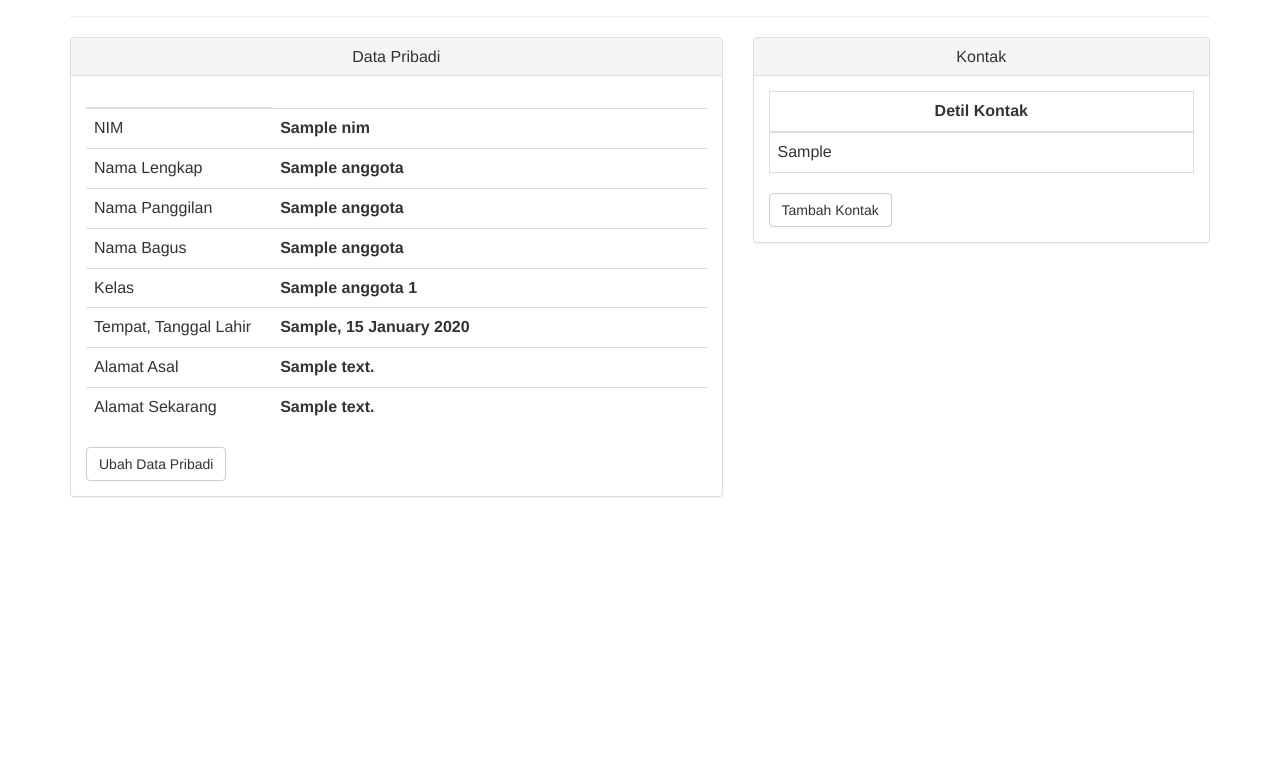
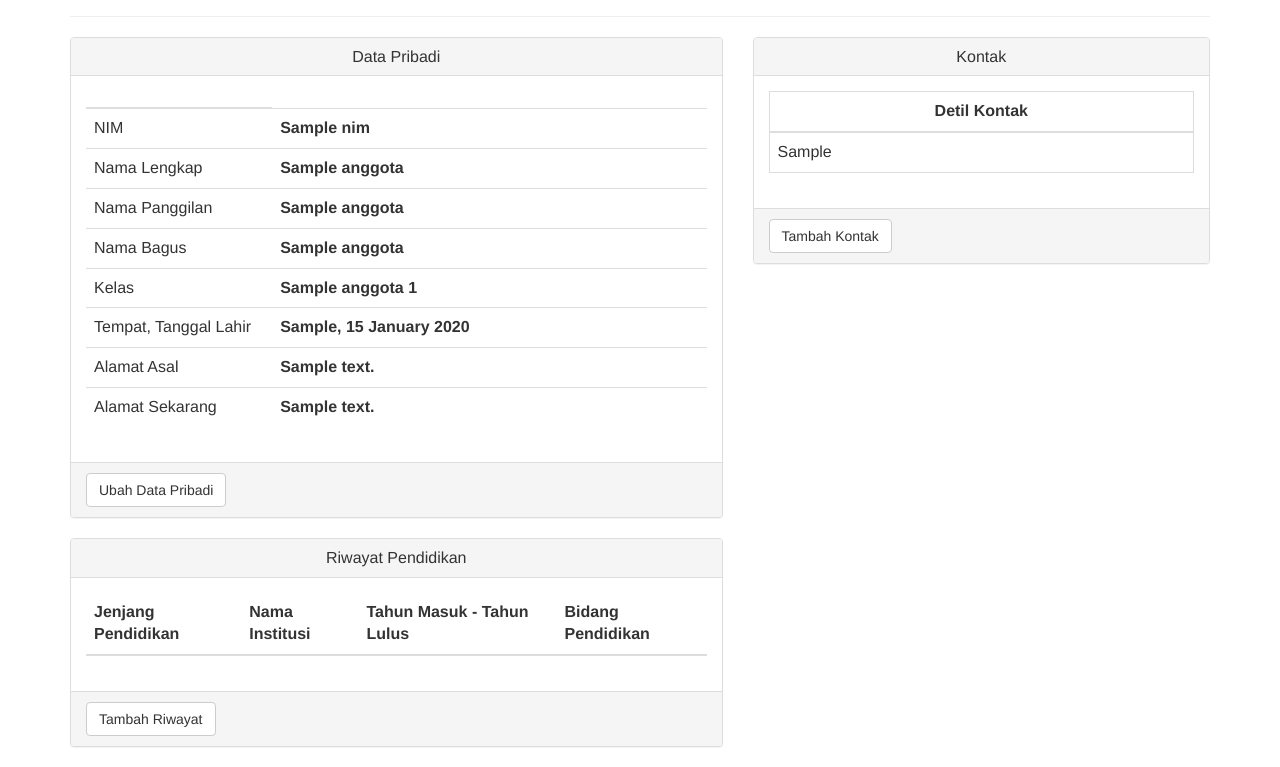
Before and after one commit to jtkencode/DatabaseAnggotaHimpunan, a CodeIgniter app: the page made by application/views/Anggota/index.php in a window 1280 px wide. Shown: the part 158-925 px from the top of the page. Before the commit the page ends 655 px from the top, so only its background shows below. Run offline with CodeIgniter, Linux system fonts and the light colour scheme; tables that the repository leaves empty hold one stand-in row (values such as "Sample post"); the template is opened without the code that fills it: most values are stand-ins (such as "Sample title", 1, 10 or a date in 2020); lists and menus that the app fills with data are empty; some libraries are stand-ins or nearby versions.

Commit message:
add riwayat pendidikan table

```diff
--- a/application/views/Anggota/index.php
+++ b/application/views/Anggota/index.php
@@ -77,6 +77,8 @@
 								</tr>
 							</tbody>
 						</table>
+					</div>
+					<div class="panel-footer">
 						<button class="btn btn-default">Ubah Data Pribadi</button>
 					</div>
 				</div> <!--End Panel data pribadi -->
@@ -102,12 +104,45 @@
 							<?php endforeach ;?>
 							</tbody>
 						</table>
+
+					</div>
+
+					<div class="panel-footer">
 						<button type="button" class="btn btn-default" id="btnAddContact">Tambah Kontak</button>
 					</div>
 				</div> <!--End Panel Kontak -->
 			</div> <!-- End Col Kontak -->
+		</div> <!-- End Row -->
 
-		</div> <!-- End Row -->
+		<!-- Row for Riwayat -->
+		<div class="row">
+			<div class="col-md-7">
+				<div class="panel panel-default">
+					<div class="panel-heading">
+						<h3 class="panel-title text-center">Riwayat Pendidikan</h3>
+					</div>
+					<div class="panel-body">
+						<table class="table table-hover">
+							<thead>
+								<tr>
+									<th>Jenjang Pendidikan</th>
+									<th>Nama Institusi</th>
+									<th>Tahun Masuk - Tahun Lulus</th>
+									<th>Bidang Pendidikan</th>
+								</tr>
+							</thead>
+
+							<tbody id="tableBodyRiwayatPendidikan">
+
+							</tbody>
+						</table>
+					</div>
+					<div class="panel-footer">
+						<button type="button" class="btn btn-default" id="btnAddRiwayatPendidikan">Tambah Riwayat</button>
+					</div>
+				</div>
+			</div>
+		</div>
 
 	</div>
 
```
